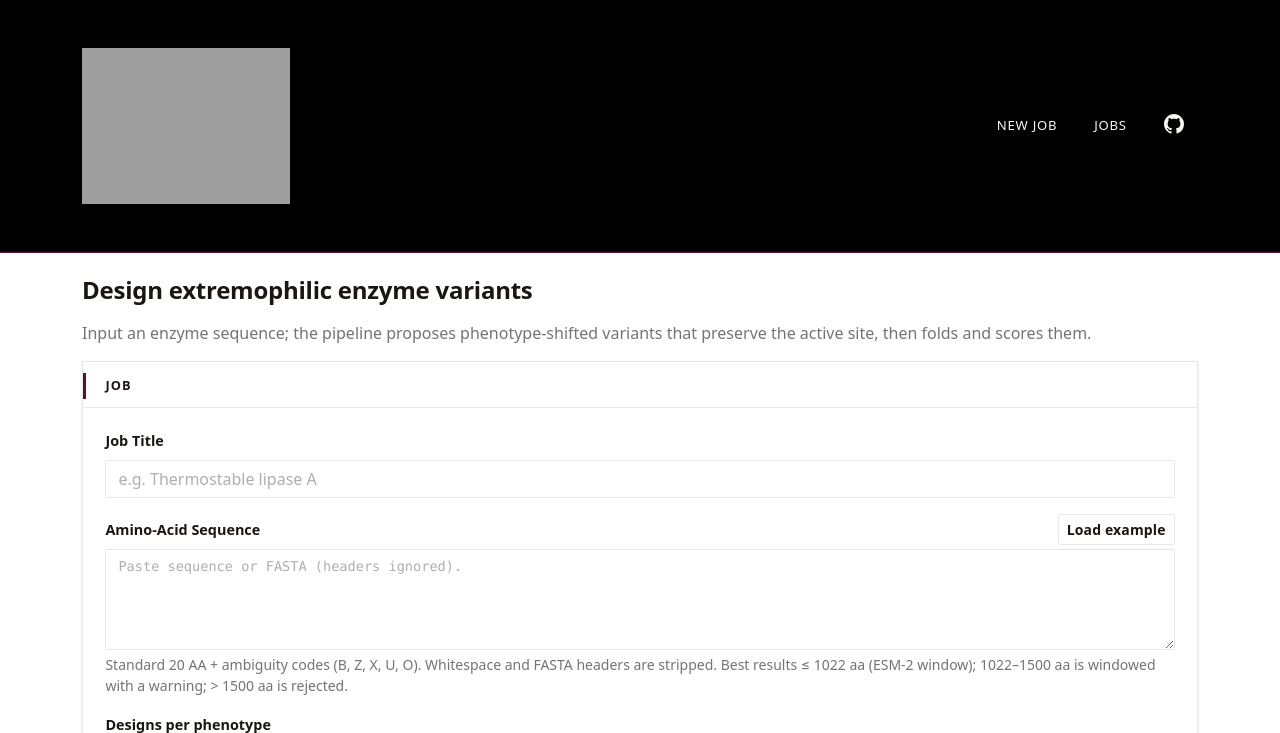
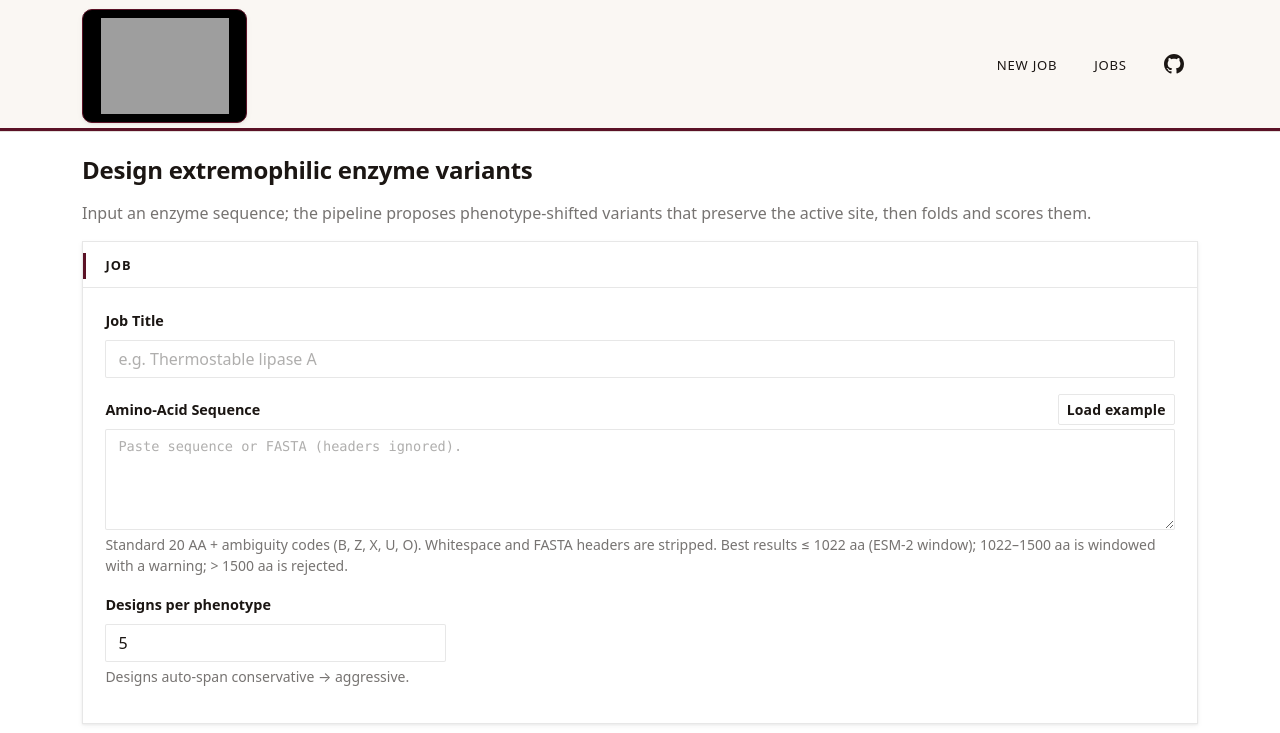
Before and after one commit to jayman1466/Extremophilic-Protein-Translator, a Flask app: page / in a window 1280 px wide. Shown: the top 733 px of the page. Run offline with Flask 3, Linux system fonts and the light colour scheme; grey boxes are pictures that could not be loaded.

Commit message:
webapp: light header treatment (logo kept in a dark chip)
- theme.css: header surface now light (surface-2) with an inset magma seam
  instead of the solid black bar; nav buttons use ink text with magma-tint
  hover. Logo art is unchanged \u2014 housed in a dark .navbar-brand chip so the
  cream wordmark stays legible on the light header. Trimmer header height
  (132px) and logo size (96px).
- add static/img/logo_transparent.svg: original logo with the baked-in black
  background removed, for placement on dark backgrounds.

```diff
--- a/webapp/static/css/theme.css
+++ b/webapp/static/css/theme.css
@@ -1,4 +1,4 @@
-/* Extremophilic Protein Translator — modern light UI, black header.
+/* Extremophilic Protein Translator — modern light UI, light header (logo in a dark chip).
    Warm lava accents on neutral space: color accents, hairline borders, soft
    layered shadows, squared corners, quiet section headers.
    accents: magma #5B1226 · red #C1352B · hot orange #EE6C2B · amber #F6B23C */
@@ -31,20 +31,31 @@ body {
   -webkit-font-smoothing: antialiased;
 }
 
-/* ---- header (only the header is dark) ---- */
+/* ---- header (light surface; logo kept in a dark chip) ----
+   The header surface is light to match the rest of the UI; the logo art
+   (cream wordmark on black) is preserved unchanged by housing it in a dark
+   "chip" so it stays legible on the light bar. */
 .ept-navbar {
-  background-color: #000;
-  min-height: 252px;
-  border-bottom: 1px solid rgba(255,255,255,0.08);
-  box-shadow: 0 1px 0 var(--ept-magma);   /* thin magma seam instead of a thick bar */
+  background-color: var(--surface-2);           /* warm cream, was #000 */
+  min-height: 132px;                            /* trimmer than the old 252px bar */
+  border-bottom: 1px solid var(--line);
+  box-shadow: inset 0 -3px 0 var(--ept-magma);  /* magma seam reads on light */
 }
-.ept-navbar .navbar-brand { display: flex; align-items: center; gap: 0.6rem; }
-.ept-logo { height: 156px; width: auto; }
+/* dark chip that houses the unchanged logo */
+.ept-navbar .navbar-brand {
+  display: flex; align-items: center; gap: 0.6rem;
+  background: #000;
+  border: 1px solid var(--ept-magma);
+  border-radius: 10px;
+  padding: 0.5rem 1.1rem;
+  box-shadow: var(--shadow-sm);
+}
+.ept-logo { height: 96px; width: auto; }        /* fits inside the chip */
 .brand-text { color: var(--ept-cream); font-weight: 700; font-size: 2rem; letter-spacing: 0.3px; }
 
 /* toolbar buttons — quiet, letter-spaced, subtle hover */
 .nav-btn {
-  color: var(--ept-cream);
+  color: var(--ink);                 /* ink on the light header, was cream */
   text-decoration: none;
   padding: 0.4rem 0.9rem;
   border-radius: var(--radius-ctl);
@@ -53,7 +64,7 @@ body {
   text-transform: uppercase;
   transition: background-color 0.25s ease, color 0.25s ease;
 }
-.nav-btn:hover { background-color: rgba(255,255,255,0.10); color: #fff; }
+.nav-btn:hover { background-color: var(--magma-tint); color: var(--ept-magma); }
 
 /* ---- links & buttons ---- */
 a { color: var(--ept-red); text-decoration: none; }
```
Also changed, not shown: webapp/static/img/logo_transparent.svg (added).
